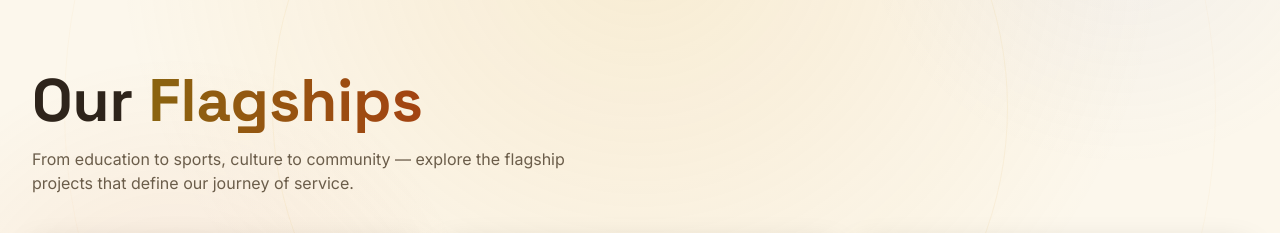
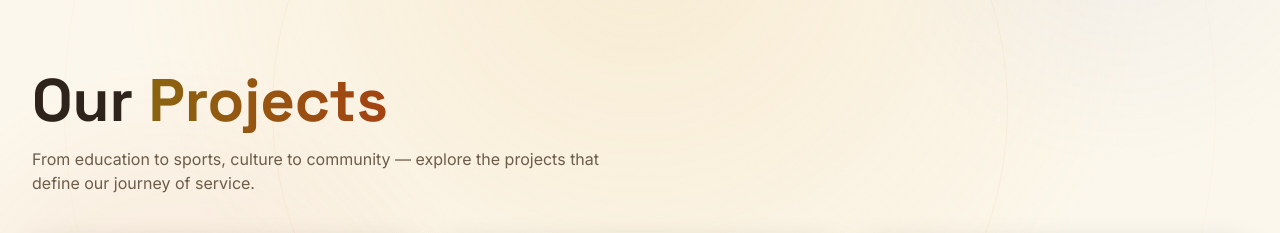
Before and after one commit to Harkeerat-ai/rc_web, a Next.js app: page /projects in a window 1280 px wide. Shown: the part 292-525 px from the top of the page. Built offline with nearby package versions, Linux system fonts and the light colour scheme.

Commit message:
Say Projects instead of Flagships, update Facebook link, zoom intro video on portrait screens

```diff
--- a/app/avenues/[slug]/page.tsx
+++ b/app/avenues/[slug]/page.tsx
@@ -74,7 +74,7 @@ export default function AvenuePage({ params }: PageProps) {
               href="/projects"
               className="text-goldtext text-sm hover:underline"
             >
-              View all flagships
+              View all projects
             </Link>
           </div>
           <AvenueProjects projects={projects} />
--- a/app/llms.txt/route.ts
+++ b/app/llms.txt/route.ts
@@ -21,7 +21,7 @@ RCBW is a youth-led service and leadership club. It is ranked #${clubStats.rank}
 
 - [Home](${base}/): Club overview
 - [Avenues](${base}/avenues): The club's areas of work
-- [Projects](${base}/projects): Flagship projects and events
+- [Projects](${base}/projects): Projects and events
 - [Members](${base}/members): Current board
 - [Newsletter](${base}/newsletter): Club newsletters
 - [Rotary](${base}/rotary): Parent Rotary club
--- a/app/projects/layout.tsx
+++ b/app/projects/layout.tsx
@@ -1,9 +1,9 @@
 import type { Metadata } from "next";
 
 export const metadata: Metadata = {
-  title: "Projects & Flagships | Rotaract Club of Bombay West",
+  title: "Projects | Rotaract Club of Bombay West",
   description:
-    "Explore the flagship projects of Rotaract Club of Bombay West — from education and sports to culture and community service, in District 3141, Mumbai.",
+    "Explore the projects of Rotaract Club of Bombay West — from education and sports to culture and community service, in District 3141, Mumbai.",
   alternates: {
     canonical: "/projects",
   },
--- a/app/projects/page.tsx
+++ b/app/projects/page.tsx
@@ -9,12 +9,12 @@ export default function ProjectsPage() {
           <h1 className="font-heading text-4xl md:text-5xl lg:text-6xl font-bold mb-4">
             Our{" "}
             <span className="bg-gradient-to-r from-goldtext to-rusttext bg-clip-text text-transparent">
-              Flagships
+              Projects
             </span>
           </h1>
           <p className="text-text-muted max-w-xl text-sm md:text-base">
             From education to sports, culture to community — explore the
-            flagship projects that define our journey of service.
+            projects that define our journey of service.
           </p>
         </Reveal>
 
--- a/components/layout/IntroVideo.tsx
+++ b/components/layout/IntroVideo.tsx
@@ -65,7 +65,7 @@ export default function IntroVideo() {
             preload="auto"
             onEnded={close}
             onError={close}
-            className="h-full w-full object-contain"
+            className="h-full w-full object-contain portrait:scale-[1.45]"
           />
           <button
             type="button"
--- a/lib/data.ts
+++ b/lib/data.ts
@@ -141,7 +141,7 @@ export const socialLinks: SocialLink[] = [
   },
   {
     name: "Facebook",
-    url: "https://www.facebook.com/RotaractBombayWest/",
+    url: "https://www.facebook.com/share/1DpFYQUvky/",
     icon: "facebook",
   },
   {
```
